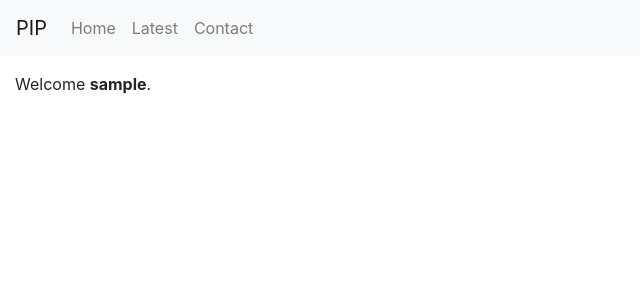
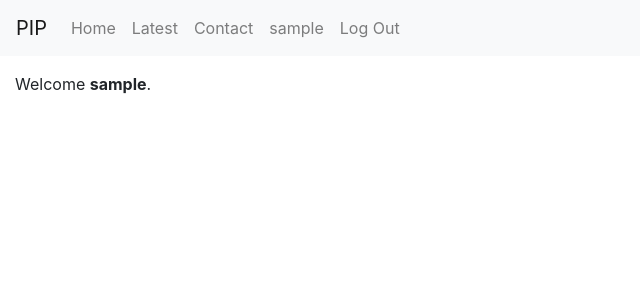
Before and after one commit to BLink291/CRS, a Django app: page /accounts/ in a window 1280 px wide. Shown: the top 300 px of the page, without its empty margins (0-640 px from the left). Run offline with Django 3.2, Linux system fonts and the light colour scheme; the visitor is signed in with stand-in values (Sample User, id 1); some libraries are stand-ins or nearby versions.

Commit message:
case.html changed

```diff
--- a/src/templates/accounts/base.html
+++ b/src/templates/accounts/base.html
@@ -57,6 +57,8 @@
 
 
                                <a class="nav-link" href="#">Contact</a>
+                                <a class="nav-link mr-auto-right" href="#"  >{{ request.user.username}} </a>
+                               <a class="nav-link mr-auto-right" href="{% url 'accounts:log_out' %}">Log Out</a>
 
                         {% else %}
                             <a class="nav-link" href="{% url 'accounts:index' %}">Home</a>
```
